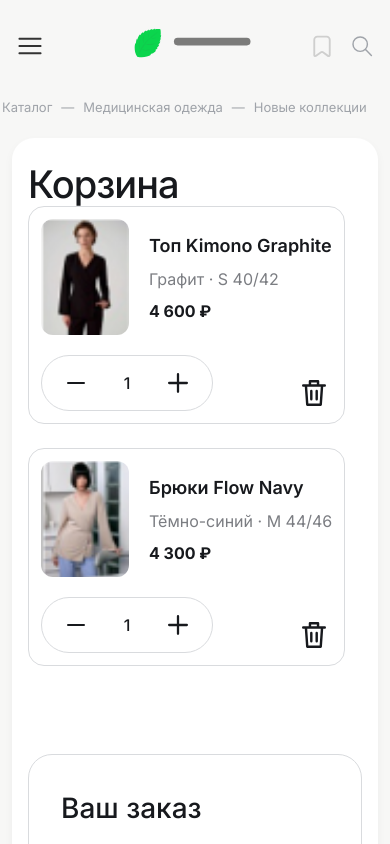
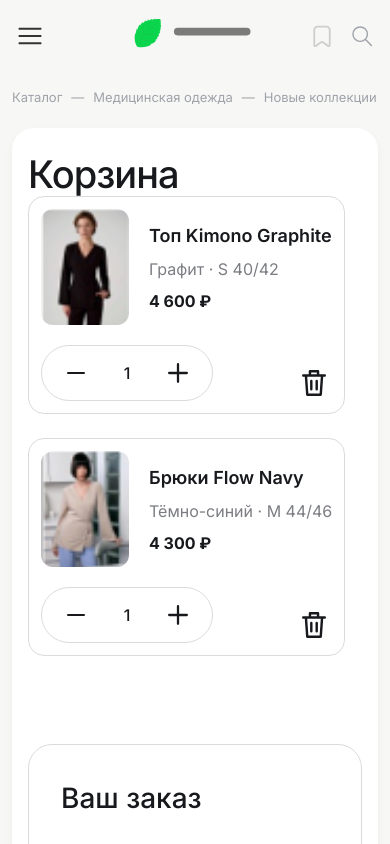
Before and after one commit to Evverr/Nimiti, a Next.js app: page /cart in a window 390 px wide. Shown: the top 844 px of the page. Built offline with nearby package versions, Linux system fonts and the light colour scheme.

Commit message:
Stabilize catalog header spacing

```diff
--- a/app/globals.css
+++ b/app/globals.css
@@ -96,7 +96,7 @@ img { display: block; }
 .chip-chevron { width: 11.8px; height: 6.8px; }
 .catalog-grid { display: grid; grid-template-columns: repeat(4, minmax(0,1fr)); gap: 44px 24px; margin-top: 40px; }
 .alt-catalog-shell { min-height: 100vh; padding: 0 var(--header-gutter) 120px; overflow: hidden; background: #f6f6f7; color: #333; transition: background-color .25s ease, color .25s ease; }
-.alt-catalog-header { position: relative; width: 100%; max-width: 1502px; height: 98px; margin: 0 auto; padding-top: 48px; display: grid; grid-template-columns: 1fr auto 1fr; align-items: start; }
+.alt-catalog-header { position: relative; width: 100%; max-width: 1502px; height: 88px; margin: 0 auto; padding-top: 38px; display: grid; grid-template-columns: 1fr auto 1fr; align-items: start; }
 .alt-menu-trigger { position: relative; z-index: 40; width: 36px; height: 36px; }
 .alt-header-control { position: relative; z-index: 2; width: 36px; height: 36px; padding: 0; border: 0; display: grid; place-items: center; background: transparent; cursor: pointer; }
 .alt-header-control img { width: 36px; height: 36px; object-fit: contain; }
@@ -124,7 +124,7 @@ img { display: block; }
 .alt-header-actions button:hover { opacity: .55; }
 .alt-header-actions button:active { transform: scale(.92); }
 .alt-header-actions button.selected { opacity: .35; }
-.alt-breadcrumbs { position: relative; left: -10px; width: 100%; max-width: 1288px; height: 82px; margin: 0 auto; padding-top: 28px; display: flex; align-items: flex-start; gap: 9px; overflow-x: auto; color: #9fa3a9; font-size: 17px; line-height: 18px; white-space: nowrap; scrollbar-width: none; }
+.alt-breadcrumbs { width: 100%; max-width: 1502px; height: 82px; margin: 0 auto; padding-top: 28px; display: flex; align-items: flex-start; gap: 9px; overflow-x: auto; color: #9fa3a9; font-size: 17px; line-height: 18px; white-space: nowrap; scrollbar-width: none; }
 .alt-breadcrumbs::-webkit-scrollbar { display: none; }
 .alt-breadcrumbs strong { color: #4b4f56; font-weight: 500; }
 .alt-breadcrumbs a:hover { color: #4b4f56; }
@@ -180,7 +180,7 @@ img { display: block; }
 .modern-header .alt-header-actions > a { width: 32px; height: 32px; flex: 0 0 32px; display: grid; place-items: center; }
 .modern-shell { min-height: 100vh; background: var(--nimiti-color-bg-page); color: var(--nimiti-color-text-primary); }
 .modern-panel { width: 100%; max-width: 1500px; margin: 0 auto 32px; border-radius: 22px; background: var(--nimiti-color-bg-surface); box-shadow: 0 4px 12px -2px rgba(23,25,29,.06); }
-.modern-shell .alt-breadcrumbs { max-width: 1288px; }
+.modern-shell .alt-breadcrumbs { max-width: 1502px; }
 .modern-panel.product-page { max-width: 1500px; min-height: 0; margin: 0 auto 32px; padding: 40px; display: grid; grid-template-columns: minmax(0, 608px) minmax(0, 1fr); grid-template-rows: auto auto; gap: 48px 70px; }
 .panel-title { grid-column: 1 / -1; margin: 0; font-size: 38px; line-height: 38px; font-weight: 400; }
 .modern-panel .product-detail-media { width: 100%; max-width: 608px; height: auto; aspect-ratio: 760 / 1000; align-self: start; border-radius: 16px; }
@@ -311,7 +311,7 @@ img { display: block; }
   .cart-item-actions { grid-column: 1/-1; height: auto; flex-direction: row; } .summary-card { width: 100%; } .form-grid { grid-template-columns: 1fr; }
   :root { --header-gutter: 20px; }
   .alt-catalog-shell { padding-bottom: 64px; }
-  .alt-catalog-header { height: 80px; padding-top: 28px; }
+  .alt-catalog-header { height: 70px; padding-top: 18px; }
   .catalog-popup { top: -24px; left: -32px; width: min(389px, calc(100vw - 24px)); padding: 24px 32px; }
   .catalog-popup-columns { grid-template-columns: 301px 1px 291px; }
   .alt-catalog-logo, .alt-catalog-logo img { width: 130px; height: auto; }
```
